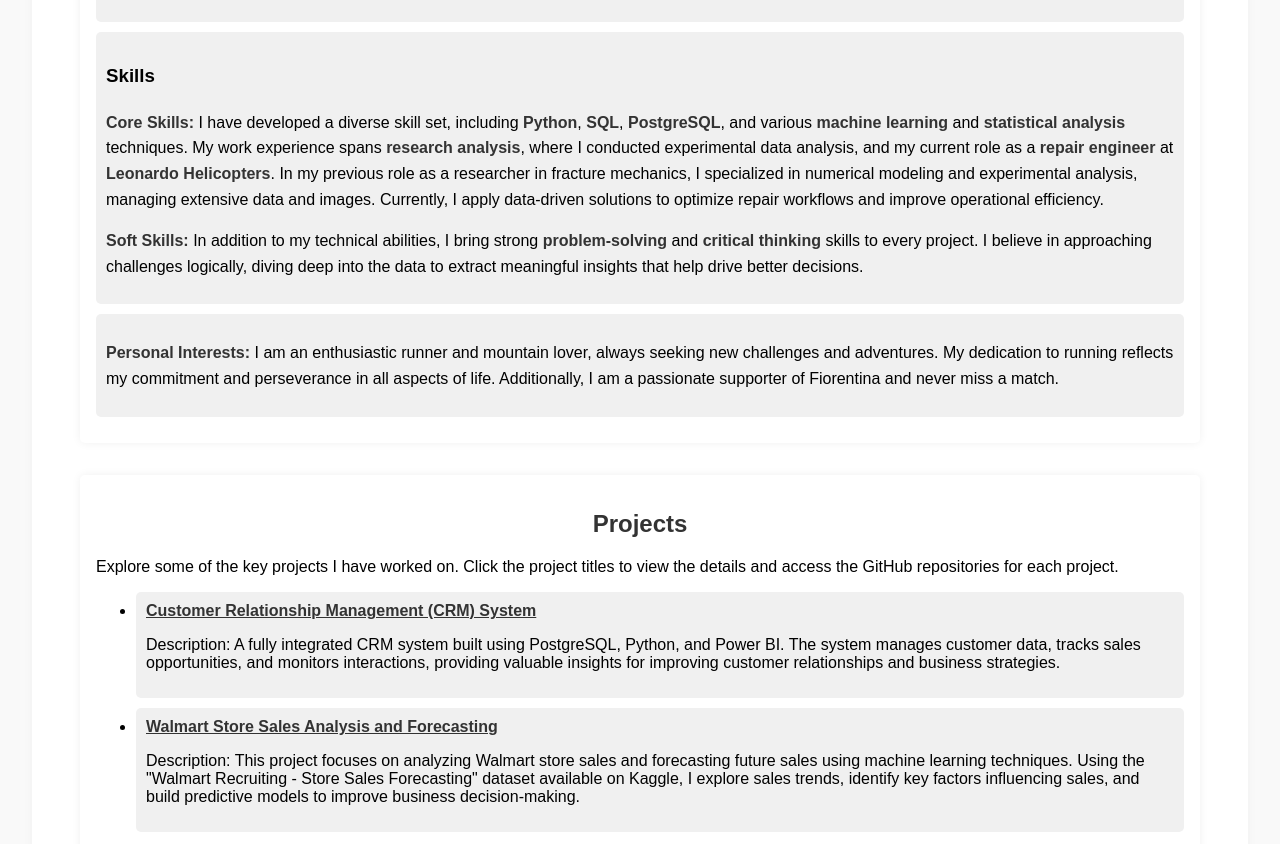
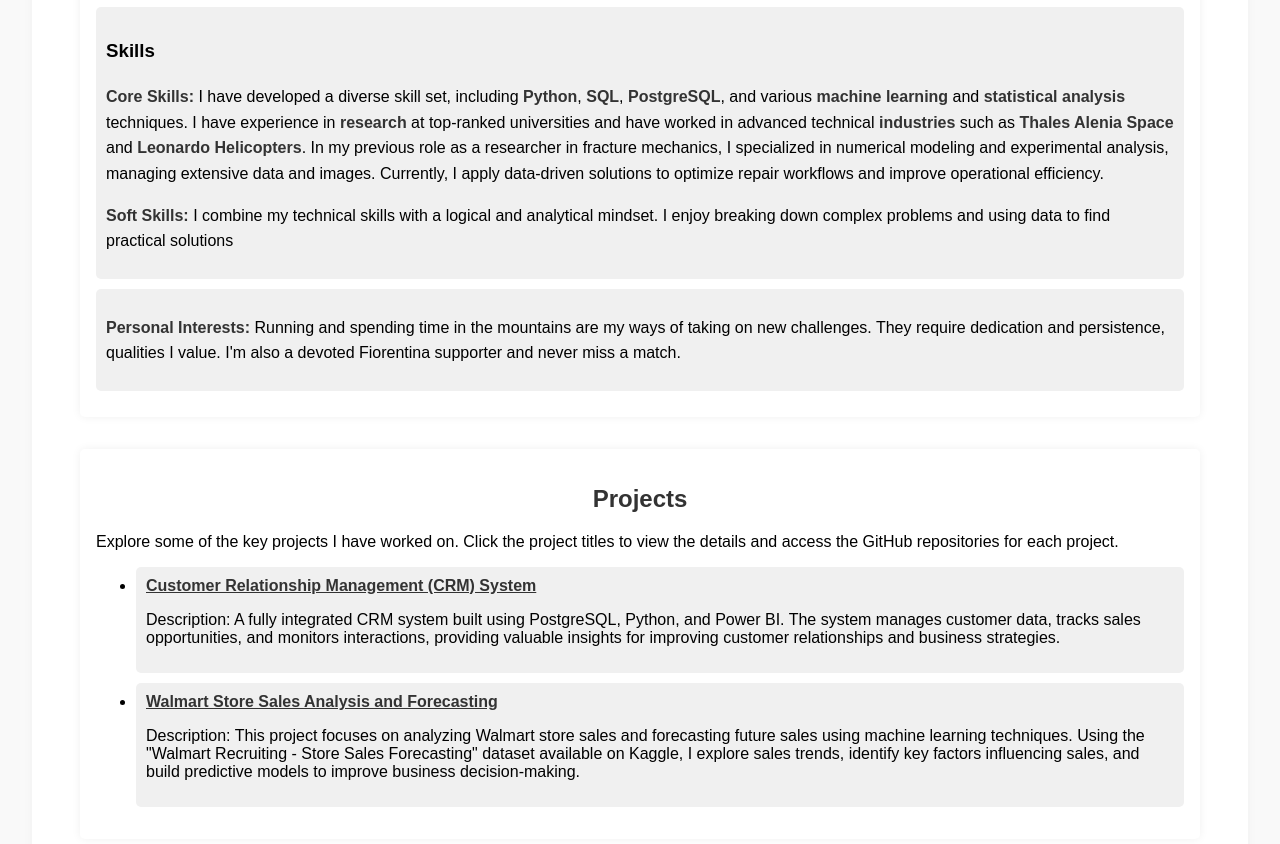
Before and after one commit to PietroWei/Portfolio, a plain HTML site: page index.html in a window 1280 px wide. Shown: the part 897-1741 px from the top of the page. Drawn offline with Linux system fonts and the light colour scheme.

Commit message:
Typo commit and some phrase change, good for a wile I hope

```diff
--- a/index.html
+++ b/index.html
@@ -46,16 +46,19 @@
 
             <p><strong>Continuous Learning:</strong> I am committed to staying ahead of industry trends, constantly learning new tools and methodologies to improve my analysis. Whether it is through following industry blogs, attending webinars, or taking new certifications, I ensure my skills remain sharp and relevant to the ever-evolving data landscape.</p>
 
-            <p><strong>Motivation:</strong> My journey into data analysis was fueled by a strong curiosity and a desire to understand the stories hidden within data. With a deep interest in data exploration, problem-solving, and innovation, I am passionate about using data to uncover insights that can drive meaningful change and improve decision-making processes. Ultimately, what drives me is the opportunity to turn raw data into valuable insights that make a tangible impact on the business. I enjoy the challenge of understanding complex data and delivering clear, actionable insights that inform decision-making and foster innovation.</p>
+            <p><strong>Motivation:</strong> My journey into data analysis was fueled by a strong curiosity and a desire to understand the stories hidden within data. With a deep interest in data exploration, problem-solving, and innovation, I am passionate about using data to uncover insights that can drive meaningful change and improve decision-making processes. Ultimately, what drives me is the opportunity to turn raw data into valuable insights that make a tangible impact on the business. </p>
         </div>
 
         <div class="about-section">
             <h3>Skills</h3>
-            <p><strong>Core Skills:</strong> I have developed a diverse skill set, including <strong>Python</strong>, <strong>SQL</strong>, <strong>PostgreSQL</strong>, and various <strong>machine learning</strong> and <strong>statistical analysis</strong> techniques. My work experience spans <strong>research analysis</strong>, where I conducted experimental data analysis, and my current role as a <strong>repair engineer</strong> at <strong>Leonardo Helicopters</strong>. In my previous role as a researcher in fracture mechanics, I specialized in numerical modeling and experimental analysis, managing extensive data and images. Currently, I apply data-driven solutions to optimize repair workflows and improve operational efficiency.</p>
-            <p><strong>Soft Skills:</strong> In addition to my technical abilities, I bring strong <strong>problem-solving</strong> and <strong>critical thinking</strong> skills to every project. I believe in approaching challenges logically, diving deep into the data to extract meaningful insights that help drive better decisions.</p>
+            <p><strong>Core Skills:</strong> I have developed a diverse skill set, including <strong>Python</strong>, <strong>SQL</strong>, <strong>PostgreSQL</strong>, and various <strong>machine learning</strong>
+                and <strong>statistical analysis</strong> techniques. I have experience in <strong>research</strong> at top-ranked universities and have worked in advanced technical <strong>industries</strong> such as <strong>Thales Alenia Space</strong> and <strong>Leonardo Helicopters</strong>.
+                 In my previous role as a researcher in fracture mechanics, I specialized in numerical modeling and experimental analysis, managing extensive data and images.
+                 Currently, I apply data-driven solutions to optimize repair workflows and improve operational efficiency.</p>
+            <p><strong>Soft Skills:</strong> I combine my technical skills with a logical and analytical mindset. I enjoy breaking down complex problems and using data to find practical solutions</p>
         </div>
             <div class="about-section">
-            <p><strong>Personal Interests:</strong> I am an enthusiastic runner and mountain lover, always seeking new challenges and adventures. My dedication to running reflects my commitment and perseverance in all aspects of life. Additionally, I am a passionate supporter of Fiorentina and never miss a match.</p>
+            <p><strong>Personal Interests:</strong> Running and spending time in the mountains are my ways of taking on new challenges. They require dedication and persistence, qualities I value. I'm also a devoted Fiorentina supporter and never miss a match.</p>
         </div>
 
     </section>
```
Also changed, not shown: CV/CV_EN.html (+1 -0 lines), CV/CV_FR.html (+1 -0 lines), 7 other files.
